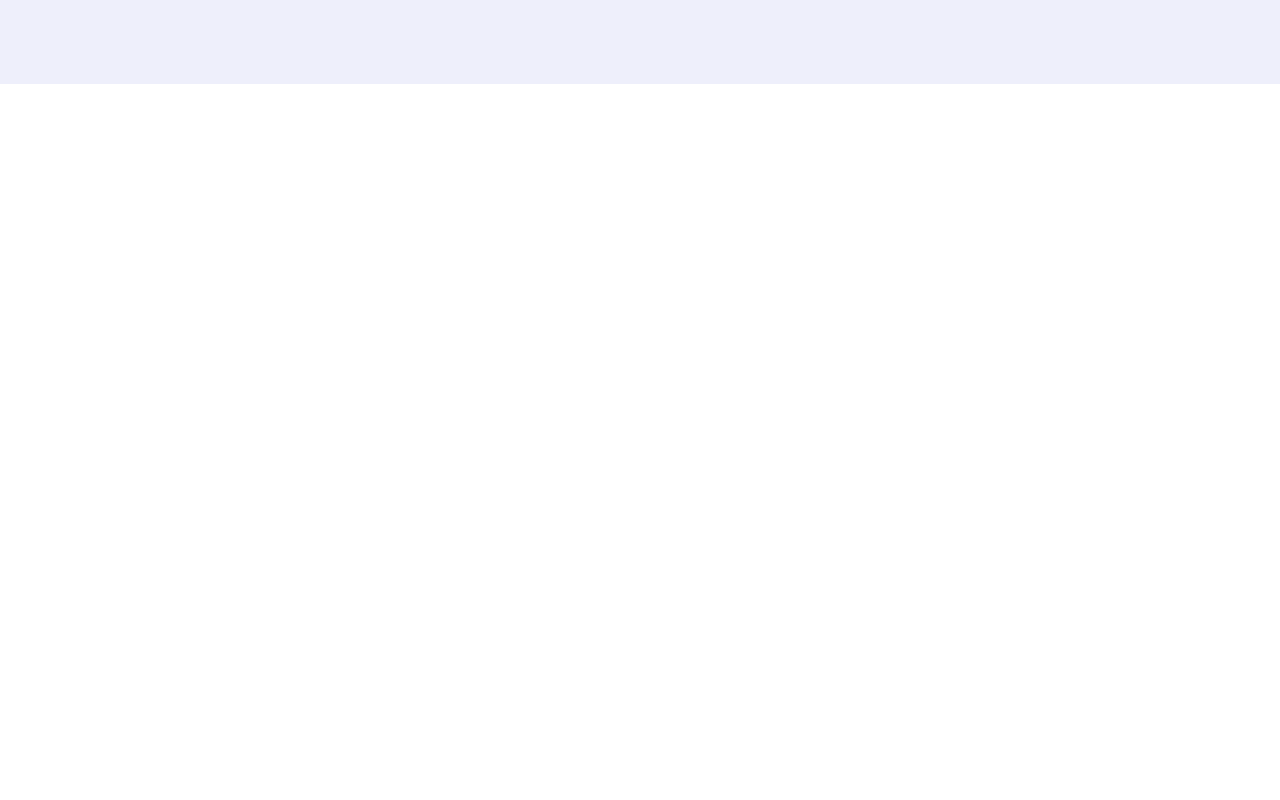
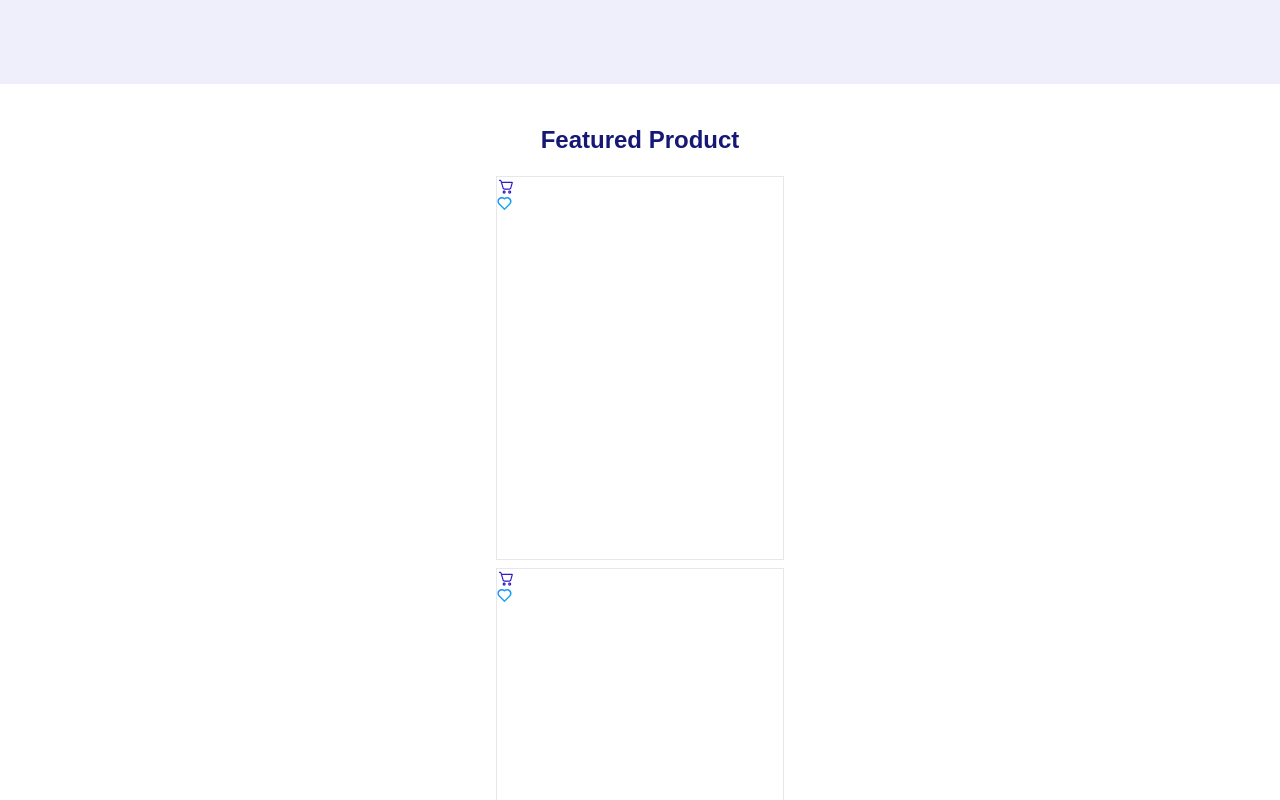
Before and after one commit to Hyperchain-Technolgy/furniture, a React (Vite) app: page / in a window 1280 px wide. Shown: the part 460-1260 px from the top of the page. Before the commit the page ends 800 px from the top, so only its background shows below. Built offline with nearby package versions, Linux system fonts and the light colour scheme; a web font is replaced by a local one.

Commit message:
define featured section with products

```diff
--- /dev/null
+++ b/src/Components/Featured.jsx
@@ -0,0 +1,12 @@
+import ProductsList from "./ProductsList"
+
+const Featured = () => {
+  return (
+    <section className="my-10">
+      <h2 className="text-center text-2xl font-semibold my-5">Featured Product</h2>
+      <ProductsList />
+    </section>
+  )
+}
+
+export default Featured
--- /dev/null
+++ b/src/Components/Product.jsx
@@ -0,0 +1,17 @@
+import cart from '../assets/cart.svg'
+import heart from '../assets/heart.svg'
+
+const Product = () => {
+  return (
+    <section className="border h-96 w-72">
+      <div>
+        <img src={cart} alt="cart icon" />
+        <img src={heart} alt="heart icon" />
+      </div>
+      <div></div>
+      <div></div>
+    </section>
+  )
+}
+
+export default Product
--- /dev/null
+++ b/src/Components/ProductsList.jsx
@@ -0,0 +1,13 @@
+import Product from "./Product"
+
+const ProductsList = () => {
+  return (
+    <section className="container mx-auto px-10 flex flex-col gap-2 items-center">
+      <Product />
+      <Product />
+      <Product />
+    </section>
+  )
+}
+
+export default ProductsList
--- a/src/Routes/Home.jsx
+++ b/src/Routes/Home.jsx
@@ -1,3 +1,4 @@
+import Featured from "../Components/Featured"
 import Hero from "../Components/Hero"
 import Navbar from "../Components/Navbar"
 
@@ -9,6 +10,7 @@ function Home() {
       </header>
       <main>
         <Hero />
+        <Featured />
       </main>
       <footer></footer>
     </>
```
Also changed, not shown: src/assets/cart.svg (added), src/assets/heart.svg (added).
